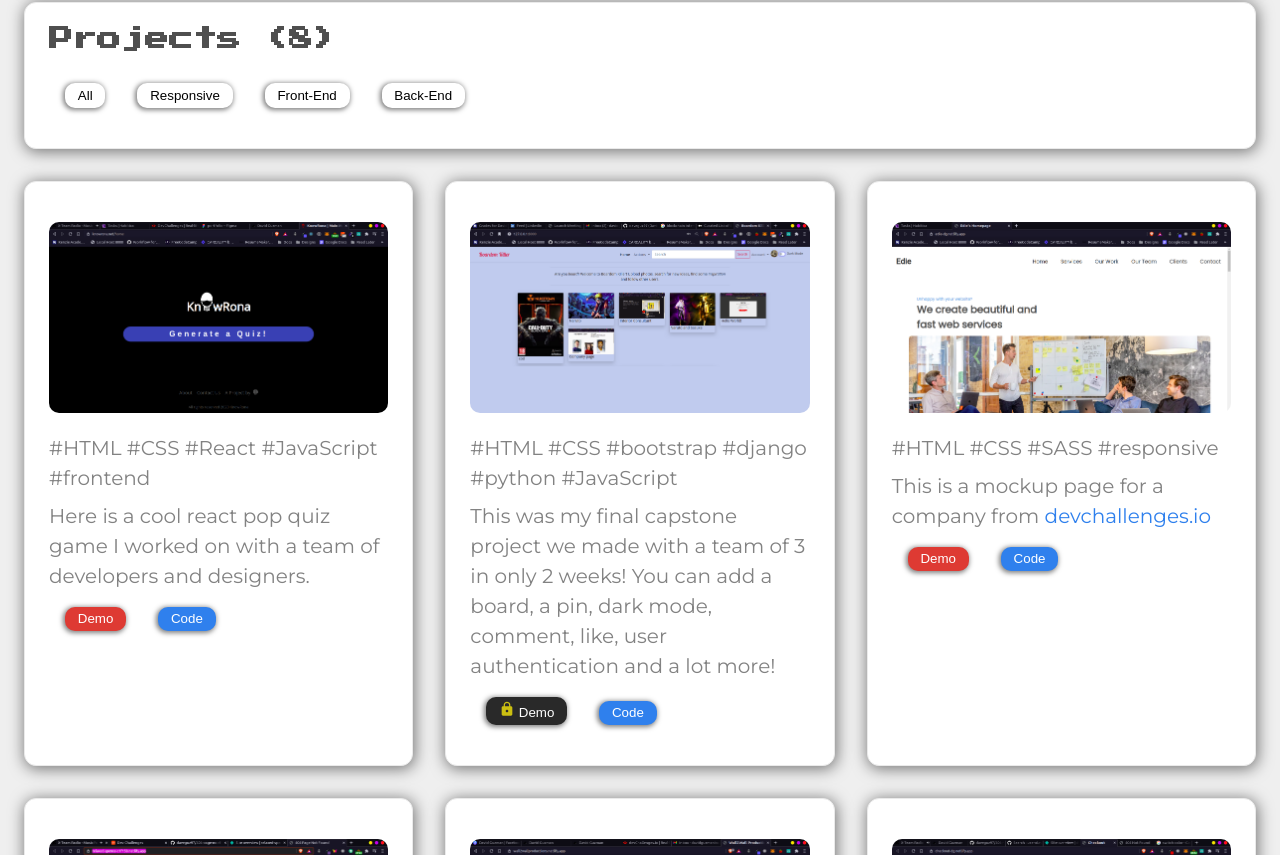
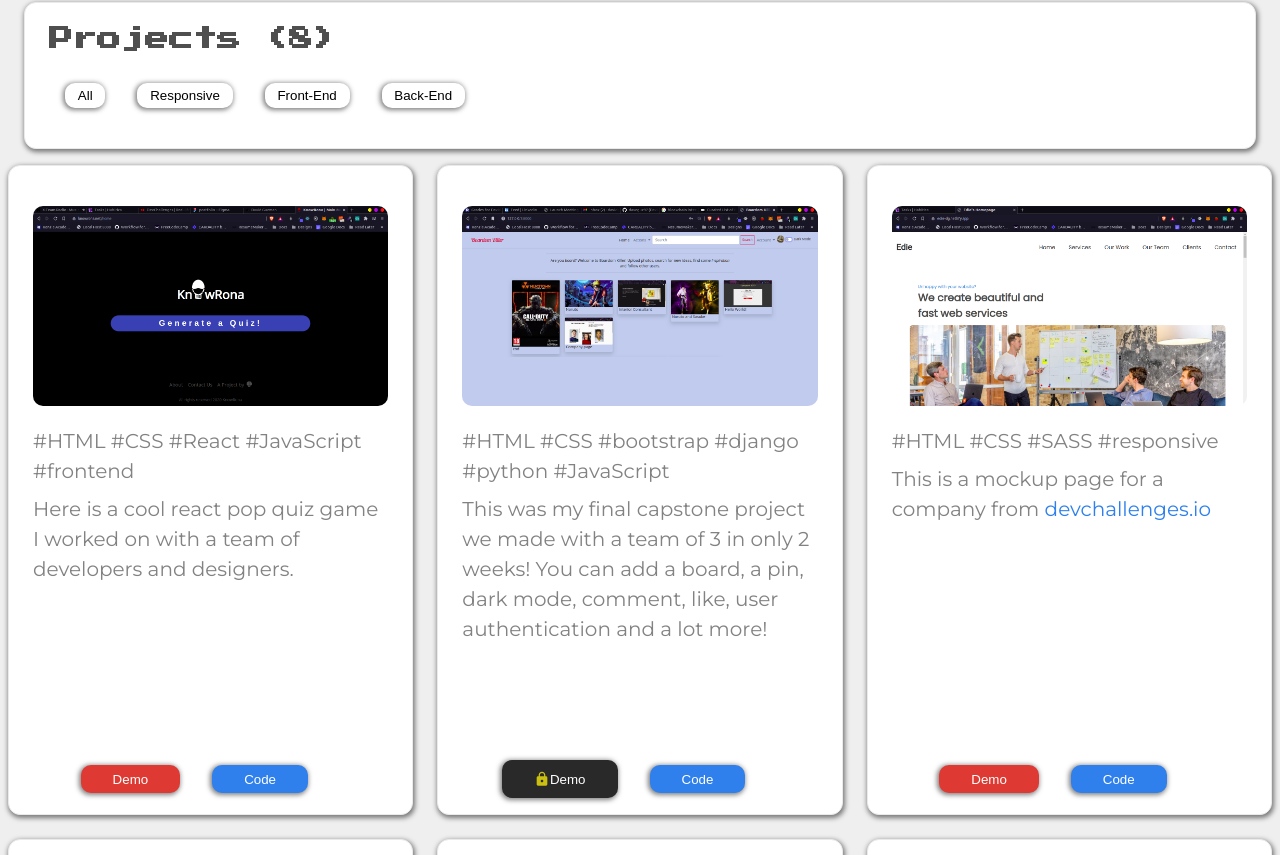
Before and after one commit to daveguz97/portfolio, a Next.js app: page / in a window 1280 px wide. Shown: the part 1945-2800 px from the top of the page. Built offline with nearby package versions, Linux system fonts and the light colour scheme.

Commit message:
Added a dynamic counter

```diff
--- a/components/ProjectList.js
+++ b/components/ProjectList.js
@@ -6,7 +6,8 @@ import styles from '../styles/Layout.module.scss';
 const ProjectList = ({ tags }) => {
     return (
         <div className={projectListStyle.projectList}>
-            <div className={`${styles.card} front-end`}>
+            <div
+                className={`${styles.card} ${projectListStyle.card} front-end`}>
                 <div className={projectListStyle.cardImgDiv}>
                     <img src='/images/projects/knowrona.png' alt='Knowrona' />
                 </div>
@@ -17,7 +18,7 @@ const ProjectList = ({ tags }) => {
                     Here is a cool react pop quiz game I worked on with a team
                     of developers and designers.
                 </p>
-                <div className='btn-group'>
+                <div className={projectListStyle.btnGroup}>
                     <a href='https://www.knowrona.net/home' target='_blank'>
                         <button
                             className={`${styles.btn} ${projectListStyle.btnDanger}`}>
@@ -34,7 +35,7 @@ const ProjectList = ({ tags }) => {
                     </a>
                 </div>
             </div>
-            <div className={`${styles.card} back-end`}>
+            <div className={`${styles.card} ${projectListStyle.card} back-end`}>
                 <div className={projectListStyle.cardImgDiv}>
                     <img src='/images/projects/pinterest.png' alt='Pinterest' />
                 </div>
@@ -46,7 +47,7 @@ const ProjectList = ({ tags }) => {
                     in only 2 weeks! You can add a board, a pin, dark mode,
                     comment, like, user authentication and a lot more!
                 </p>
-                <div className='btn-group'>
+                <div className={projectListStyle.btnGroup}>
                     <button
                         className={`${styles.btn} ${projectListStyle.btnLocked}`}>
                         <LockIcon className={projectListStyle.lock} /> Demo
@@ -61,7 +62,8 @@ const ProjectList = ({ tags }) => {
                     </a>
                 </div>
             </div>
-            <div className={`${styles.card} responsive`}>
+            <div
+                className={`${styles.card} ${projectListStyle.card} responsive`}>
                 <div className={projectListStyle.cardImgDiv}>
                     <img
                         src='/images/projects/edie-homepage.png'
@@ -77,7 +79,7 @@ const ProjectList = ({ tags }) => {
                         devchallenges.io
                     </a>
                 </p>
-                <div className='btn-group'>
+                <div className={projectListStyle.btnGroup}>
                     <a href='https://edie-dg.netlify.app/' target='_blank'>
                         <button
                             className={`${styles.btn} ${projectListStyle.btnDanger}`}>
@@ -94,7 +96,8 @@ const ProjectList = ({ tags }) => {
                     </a>
                 </div>
             </div>
-            <div className={`${styles.card} responsive`}>
+            <div
+                className={`${styles.card} ${projectListStyle.card} responsive`}>
                 <div className={projectListStyle.cardImgDiv}>
                     <img src='/images/projects/404.png' alt='404 Not found' />
                 </div>
@@ -107,7 +110,7 @@ const ProjectList = ({ tags }) => {
                         devchallenges.io
                     </a>
                 </p>
-                <div className='btn-group'>
+                <div className={projectListStyle.btnGroup}>
                     <a
                         href='https://scarecrow-404.netlify.app/'
                         target='_blank'>
@@ -126,7 +129,8 @@ const ProjectList = ({ tags }) => {
                     </a>
                 </div>
             </div>
-            <div className={`${styles.card} responsive`}>
+            <div
+                className={`${styles.card} ${projectListStyle.card} responsive`}>
                 <div className={projectListStyle.cardImgDiv}>
                     <img
                         src='/images/projects/wall2wall.png'
@@ -140,7 +144,7 @@ const ProjectList = ({ tags }) => {
                     Here is a webpage I made for a videographer using HTML,
                     SASS, JavaScript, and Gsap
                 </p>
-                <div className='btn-group'>
+                <div className={projectListStyle.btnGroup}>
                     <a
                         href='https://wall2wallproductions.netlify.app/'
                         target='_blank'>
@@ -159,7 +163,8 @@ const ProjectList = ({ tags }) => {
                     </a>
                 </div>
             </div>
-            <div className={`${styles.card} responsive`}>
+            <div
+                className={`${styles.card} ${projectListStyle.card} responsive`}>
                 <div className={projectListStyle.cardImgDiv}>
                     <img src='/images/projects/checkout.png' alt='Checkout' />
                 </div>
@@ -172,7 +177,7 @@ const ProjectList = ({ tags }) => {
                         devchallenges.io
                     </a>
                 </p>
-                <div className='btn-group'>
+                <div className={projectListStyle.btnGroup}>
                     <a href='https://checkout-dg.netlify.app/' target='_blank'>
                         <button
                             className={`${styles.btn} ${projectListStyle.btnDanger}`}>
@@ -189,7 +194,8 @@ const ProjectList = ({ tags }) => {
                     </a>
                 </div>
             </div>
-            <div className={`${styles.card} responsive`}>
+            <div
+                className={`${styles.card} ${projectListStyle.card} responsive`}>
                 <div className={projectListStyle.cardImgDiv}>
                     <img
                         src='/images/projects/interior-consultant.png'
@@ -206,7 +212,7 @@ const ProjectList = ({ tags }) => {
                     </a>
                     . It also includes dark mode and light mode.
                 </p>
-                <div className='btn-group'>
+                <div className={projectListStyle.btnGroup}>
                     <a
                         href='https://my-interior-consultant.netlify.app/'
                         target='_blank'>
@@ -225,7 +231,8 @@ const ProjectList = ({ tags }) => {
                     </a>
                 </div>
             </div>
-            <div className={`${styles.card} responsive`}>
+            <div
+                className={`${styles.card} ${projectListStyle.card} responsive`}>
                 <div className={projectListStyle.cardImgDiv}>
                     <img src='/images/projects/recipe.png' alt='Recipe Page' />
                 </div>
@@ -238,7 +245,7 @@ const ProjectList = ({ tags }) => {
                         devchallenges.io
                     </a>
                 </p>
-                <div className='btn-group'>
+                <div className={projectListStyle.btnGroup}>
                     <a
                         href='https://cheesecake-recipe.netlify.app/'
                         target='_blank'>
@@ -262,19 +269,19 @@ const ProjectList = ({ tags }) => {
                     .responsive {
                         display: ${!tags.includes('responsive')
                             ? 'none'
-                            : 'block'};
+                            : 'flex'};
                     }
 
                     .front-end {
                         display: ${!tags.includes('front-end')
                             ? 'none'
-                            : 'block'};
+                            : 'flex'};
                     }
 
                     .back-end {
                         display: ${!tags.includes('back-end')
                             ? 'none'
-                            : 'block'};
+                            : 'flex'};
                     }
                 `}
             </style>
--- a/components/Projects.js
+++ b/components/Projects.js
@@ -1,31 +1,35 @@
 import React, { useState } from 'react';
-import projectStyles from '../styles/Projects.module.scss';
 import ProjectList from './ProjectList';
 import styles from '../styles/Layout.module.scss';
 
 const Projects = () => {
     const [tags, setTags] = useState(['responsive', 'front-end', 'back-end']);
     const [filteredTags, setFilteredTags] = useState(tags);
+    const [count, setCount] = useState(8)
     const allBtn = () => {
         setFilteredTags(tags);
+        setCount(8);
     };
 
     const responsiveBtn = () => {
         setFilteredTags(tags.filter((tag) => tag === 'responsive'));
+        setCount(6)
     };
 
     const frontEndBtn = () => {
         setFilteredTags(tags.filter((tag) => tag === 'front-end'));
+        setCount(1)
     };
 
     const backEndBtn = () => {
         setFilteredTags(tags.filter((tag) => tag === 'back-end'));
+        setCount(1)
     };
 
     return (
-        <section className={projectStyles.projectSection}>
+        <section>
             <div className={styles.card}>
-                <h3>Projects (8)</h3>
+                <h3>Projects ({count})</h3>
                 <button onClick={allBtn} className={styles.btn}>
                     All
                 </button>
--- a/styles/Layout.module.scss
+++ b/styles/Layout.module.scss
@@ -63,8 +63,8 @@ box-shadow: -1px 1px 5px 1px rgba(0,0,0,0.5);
     border: 1px solid #eaeaea;
     border-radius: 12px;
     background: #fff;
-    -webkit-box-shadow: 1px 2px 15px 1px rgba(0, 0, 0, 0.5);
-    box-shadow: 1px 2px 15px 1px rgba(0, 0, 0, 0.5);
+    -webkit-box-shadow: 1px 2px 5px 1px rgba(0, 0, 0, 0.5);
+    box-shadow: 1px 2px 5px 1px rgba(0, 0, 0, 0.5);
 }
 
 .card h3 {
--- a/styles/ProjectList.module.scss
+++ b/styles/ProjectList.module.scss
@@ -2,12 +2,22 @@
 .projectList {
     display: grid;
     grid-template-columns: repeat(auto-fit, minmax(400px, 1fr));
+    gap: 1.5rem;
 
     .tags {
         margin-bottom: 0.5rem;
     }
 
+    .card {
+        flex-direction: column;
+        max-width: 600px;
+        min-height: 650px;
+        margin: 0 auto;
+        position: relative;
+    }
+
     .cardImgDiv {
+        width: 100%;
         margin: 1rem 0;
         img {
             width: 100%;
@@ -23,13 +33,31 @@
         }
     }
 
+    .btnGroup {
+        width: 80%;
+        position: absolute;
+        display: flex;
+        justify-content: center;
+        bottom: 0;
+
+    }
+
     .btnDanger,
     .btnPrimary,
     .btnLocked {
         color: #fff;
+        align-items: flex-end;
+        padding: .4rem 2rem;
+
+        &:active {
+            box-shadow: none;
+            bottom: .2em;
+        }
     }
 
     .btnLocked {
+        display: flex;
+        align-items: center;
         background-color: darken($primary-gray-color, 15%);
         .lock {
             position: relative;
```
Also changed, not shown: styles/Projects.module.scss (deleted).
